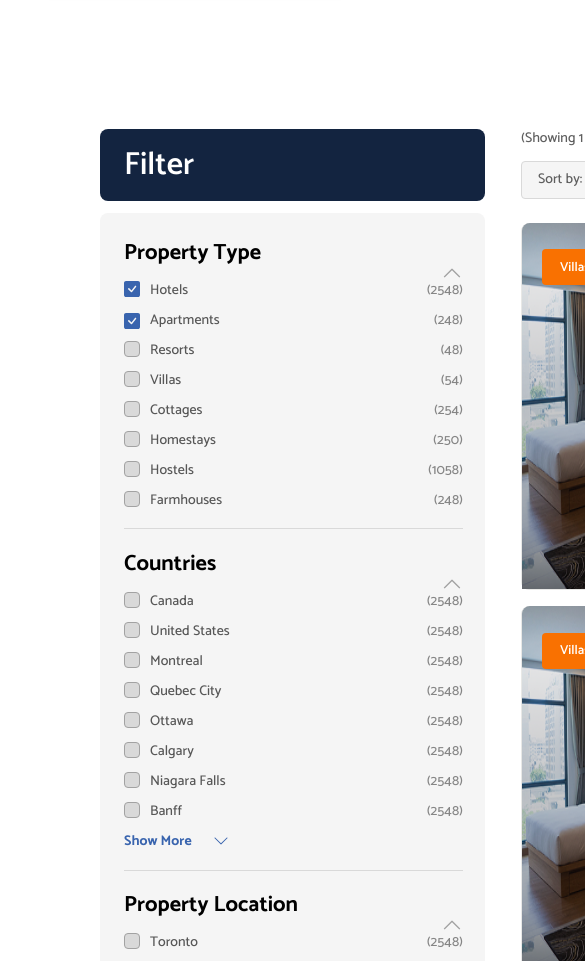
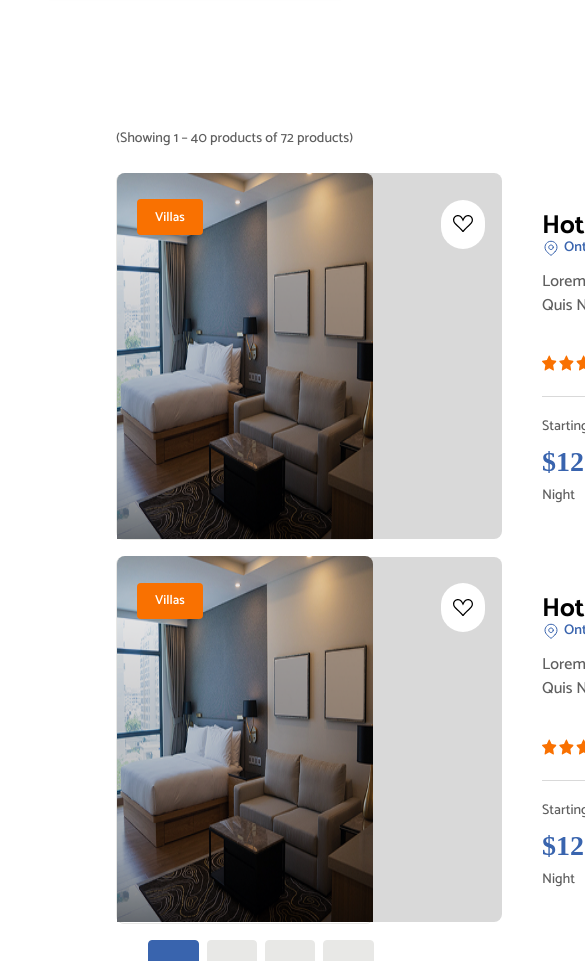
Before and after one commit to DeveloperTWH/amzioo-frontend, a Next.js app: page /hotel/listing in a window 390 px wide. Shown: the part 1180-2141 px from the top of the page, 585 px wide, since content can reach past the window. Built offline with nearby package versions, Linux system fonts and the light colour scheme.

Commit message:
hide filter when mobile responsive

```diff
--- a/app/componenents/hotel/listing.tsx
+++ b/app/componenents/hotel/listing.tsx
@@ -1,7 +1,7 @@
 import Image from "next/image"
 
 export const HotelListing = () => {
-  return(
+  return (
     <div className="min-h-screen flex flex-col w-full px-4 md:px-6">
 
       {/* Top Section */}
@@ -11,14 +11,14 @@ export const HotelListing = () => {
           (Showing 1 – 40 products of 72 products)
         </p>
 
-      <div className="flex items-center justify-between md:justify-start gap-2 md:gap-3 px-4 py-2 rounded bg-neutral-100 border border-[#d9d9d9] w-full md:w-auto">
-
-        <p className="text-sm font-medium text-[#5f5f5f] whitespace-nowrap">
+        {/* HIDDEN ON MOBILE */}
+        <div className="hidden md:flex items-center gap-3 px-4 py-2 rounded bg-neutral-100 border border-[#d9d9d9]">
+          <p className="text-sm font-medium text-[#5f5f5f]">
             Sort by:
           </p>
 
           <div className="flex items-center gap-2">
-          <p className="text-sm font-semibold text-black whitespace-nowrap">
+            <p className="text-sm font-semibold text-black">
               Price High to Low
             </p>
 
@@ -27,16 +27,15 @@ export const HotelListing = () => {
             </svg>
           </div>
         </div>
+
       </div>
 
-    {/* Listing Section */}
+      {/* Listing */}
       <div className="flex flex-col mt-6 gap-4">
         <HoteListingCard />
         <HoteListingCard />
         <PageNumber />
       </div>
-
-
 
     </div>
   )
--- a/app/hotel/listing/page.tsx
+++ b/app/hotel/listing/page.tsx
@@ -19,11 +19,16 @@ export default function HotelListingPage() {
           </div>
         </div>
 
-        <div className="flex flex-row mt-40 ms-25 gap-5">
-        <HotelFilter/>
-        <HotelListing/>
+<div className="flex flex-row mt-40 ms-25 gap-5">
 
-        </div>
+  {/* Hidden on mobile, visible on md and above */}
+  <div className="hidden md:block">
+    <HotelFilter />
+  </div>
+
+  <HotelListing />
+
+</div>
         <div className="flex justify-center mt-10">
           <img
           src="/BrandsImg.png"
```
Lines whose indentation alone changed are shown as unchanged.
